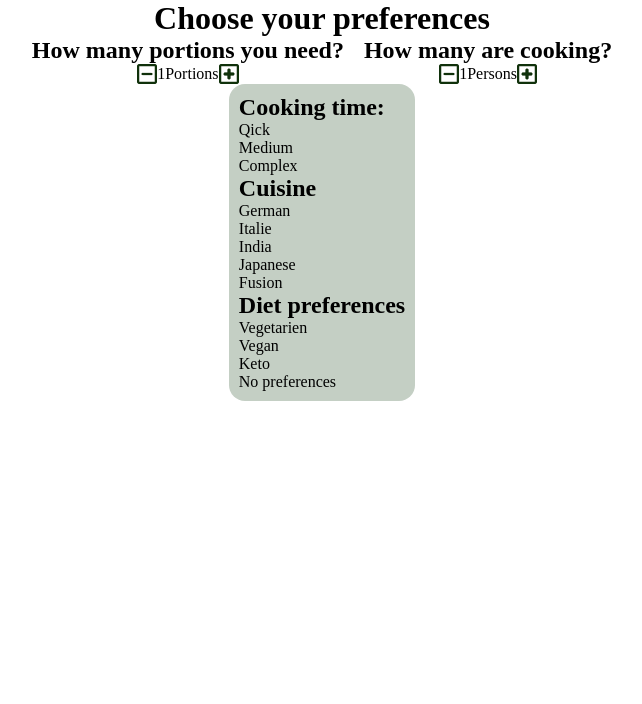
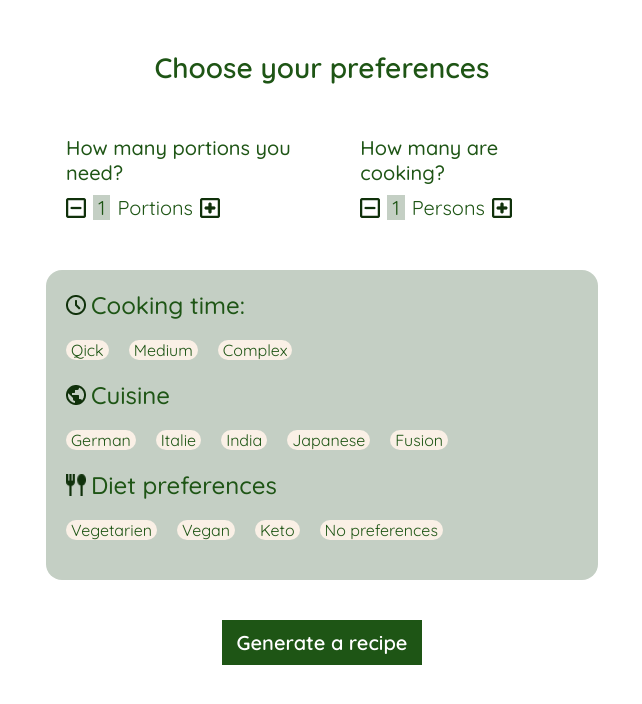
Before and after one commit to ricci27aut/Code-a-Cuisine, an Angular app: page /Preferences in a window 1280 px wide. Shown: the top 704 px of the page, without its empty margins (318-960 px from the left). Built offline with nearby package versions, Linux system fonts and the light colour scheme.

Commit message:
add service

```diff
--- a/src/app/components/genrate-recipe/genrate-recipe.html
+++ b/src/app/components/genrate-recipe/genrate-recipe.html
@@ -15,23 +15,23 @@
             <div class="add-container">
                 <h3 class="text">Serving size</h3>
                 <div>
-                    <input #quantity type="number" placeholder="100">
+                    <input #quantity type="number" class="no-spinner" placeholder="100" >
                     <img (click)="addIngredient()" src="assets/img/+.png">
                 </div>
             </div>
         </div>
 
+        <div class="flex-end">
         <div class="addlist container-style">
             <h3 class="text">List of your Ingredients</h3>
             <div *ngFor="let item of ingredients(), let i = index">
-                <div>
-                <i>{{item.quantity}}g{{item.ingred}}</i>
+                <div class="item-container">
+                <li>{{item.quantity}} {{item.ingred}}</li>
                 <img (click)="deletItem(i)" src="assets/img/delete.png">
             </div>
             </div>
         </div>
-
-        <button routerLink="/Preferences">next Step</button>
+        <button [class.dnone]="!showNectBtn" routerLink="/Preferences" class="btn-primary" >next Step</button>
+        </div>
     </section>
-
 </main>
--- a/src/app/components/genrate-recipe/genrate-recipe.scss
+++ b/src/app/components/genrate-recipe/genrate-recipe.scss
@@ -1,10 +1,10 @@
 @use '../../../styles.scss' as *;
 
 main {
+    position: relative;
     display: flex;
     align-items: center;
     flex-direction: column;
-    width: 100%;
     padding: 50px;
 }
 
@@ -52,7 +52,8 @@ section {
             }
 
             input {
-                width: 40px;
+                width: 30px;
+                text-align: center;
             }
         }
     }
@@ -107,3 +108,37 @@ input{
     font-size: 20px;
     font-weight: 500;
 }
+
+.btn-primary{
+    margin-top: 20px;
+    padding:10px 15px;
+    background-color: $font-green;
+    color: white;
+}
+
+.flex-end{
+    display: flex;
+    flex-direction: column;
+    align-items: end;
+}
+
+.dnone{
+    display: none;
+}
+
+.no-spinner::-webkit-inner-spin-button,
+.no-spinner::-webkit-outer-spin-button {
+  -webkit-appearance: none;
+  margin: 0;
+}
+
+.item-container{
+    padding: 0px 20px;
+    display: flex;
+    align-items: center;
+    justify-content: space-between;
+}
+
+.padding-right{
+    padding-right: 10px;
+}
--- a/src/app/components/genrate-recipe/genrate-recipe.ts
+++ b/src/app/components/genrate-recipe/genrate-recipe.ts
@@ -1,40 +1,52 @@
-import { Component, signal, ViewChild, ElementRef } from '@angular/core';
+import { Component, inject, ViewChild, ElementRef } from '@angular/core';
 import { CommonModule } from '@angular/common';
 import { RouterLink } from '@angular/router';
+import { N8nApi } from '../../shared/n8n-api';
 
 @Component({
   selector: 'app-genrate-recipe',
-  imports: [CommonModule,  RouterLink],
+  imports: [CommonModule, RouterLink],
   templateUrl: './genrate-recipe.html',
   styleUrl: './genrate-recipe.scss',
 })
 export class GenrateRecipe {
+  ingredients = inject(N8nApi).recipeRequest;
 
   @ViewChild('ingred')
   ingred!: ElementRef<HTMLInputElement>;
   @ViewChild('quantity')
   quantity!: ElementRef<HTMLInputElement>;
 
-  ingredients = signal<any[]>([]);
+  showNectBtn = false;
 
 
   addIngredient(): void {
     const ingred = this.ingred?.nativeElement?.value ?? '';
-    const quantity = this.quantity?.nativeElement?.value ?? 100;;
+    const quantity = this.quantity?.nativeElement?.value || 100;;
 
     this.ingredients.update(arr => [...arr, { quantity, ingred }]);
 
     this.clearInput()
+    this.showBtn()
+    console.log(this.ingredients());
   }
 
-clearInput(){
+  clearInput() {
     this.quantity.nativeElement.value = '';
     this.ingred.nativeElement.value = '';
   }
 
-deletItem(i : number){
+  deletItem(i: number) {
     this.ingredients().splice(i, 1)
-  console.log(this.ingredients());
+    this.showBtn();
+  }
 
+  showBtn() {
+    if (this.ingredients().length > 0) {
+      this.showNectBtn = true;
+    }
+    if (this.ingredients().length == 0) {
+      this.showNectBtn = false;
     }
   }
+}
--- a/src/app/components/preferences/preferences.html
+++ b/src/app/components/preferences/preferences.html
@@ -1,11 +1,12 @@
 <main>
+    <div class="possition-contnet">
     <h1>Choose your preferences</h1>
     <div class="count-container">
         <div>
             <h2>How many portions you need?</h2>
             <div class="counter-style">
                 <img (click)="countDown('portions')" src="assets/img/preferences/delet-box.png">
-                <p>{{portions}}</p><p>Portions</p>
+                <p class="count-value">{{portions}}</p><p class="margin-right">Portions</p>
                 <img (click)="countUp('portions')" src="assets/img/preferences/add-box.png">
             </div>
         </div>
@@ -13,30 +14,36 @@
             <h2>How many are cooking?</h2>
              <div class="counter-style">
                 <img (click)="countDown('persons')" src="assets/img/preferences/delet-box.png">
-                <p>{{persons}}</p><p>Persons</p>
+                <p class="count-value">{{persons}}</p><p class="margin-right">Persons</p>
                 <img (click)="countUp('persons')" src="assets/img/preferences/add-box.png">
             </div>
         </div>
     </div>
-
+</div>
     <section>
         <div>
-            <h1>Cooking time:</h1>
-            <div>Qick</div>
-            <div>Medium</div>
-            <div>Complex</div>
-        </div>
-        <div>
-            <h1>Cuisine</h1>
-            <div *ngFor="let countrie of countries, let i = index">
-                <p>{{countrie}}</p>
+            <h3><img src="assets/img/preferences/schedule.png">Cooking time:</h3>
+            <div class="chosse-container">
+            <p (click)="setTime('Qick')" [class.fix]="time === 'Qick'" class="chosse-p">Qick</p>
+            <p (click)="setTime('Medium')" [class.fix]="time === 'Medium'" class="chosse-p">Medium</p>
+            <p (click)="setTime('Complex')" [class.fix]="time === 'Complex'" class="chosse-p">Complex</p>
             </div>
         </div>
         <div>
-            <h1>Diet preferences</h1>
-             <div *ngFor="let prefer of preferencs, let i = index">
-                <p >{{prefer}}</p>
+            <h3><img src="assets/img/preferences/public.png">Cuisine</h3>
+            <div class="chosse-container">
+                <p [class.fix]="cuisine === countrie" (click)="setCuisine(countrie)" *ngFor="let countrie of countries, let i = index" class="chosse-p">{{countrie}}</p>
+            </div>
+        </div>
+        <div>
+            <h3><img src="assets/img/preferences/fork_spoon.png">Diet preferences</h3>
+             <div class="chosse-container">
+                <p *ngFor="let prefer of preferencs, let i = index" class="chosse-p" [class.fix]="prefer === diet" (click)="setDiet(prefer)">{{prefer}}</p>
             </div>
         </div>
     </section>
+    <div class="save-btn">
+        <p [class.dnone]="!checked">Please select all preferences before generating a recipe</p>
+    <button (click)="checkImput()" >Generate a recipe</button>
+    </div>
 </main>
--- a/src/app/components/preferences/preferences.scss
+++ b/src/app/components/preferences/preferences.scss
@@ -1,26 +1,124 @@
 @use '../../../styles.scss' as *;
 
-main{
+main {
     display: flex;
     align-items: center;
     flex-direction: column;
+    font-family: 'Quicksand', sans-serif;
+    color: $font-green;
 }
 
-.count-container{
+h1 {
+    font-size: 28px;
+    font-weight: 600;
+    padding: 50px 0 50px 0;
+}
+
+.count-container {
     display: flex;
     align-items: center;
-    justify-content: center;
+    justify-content: space-between;
     gap: 20px;
+    width: 100%;
 
-    .counter-style{
+    .counter-style {
         display: flex;
         align-items: center;
-        justify-content: center;
+        justify-content: start;
+        padding-top: 10px;
+        font-size: 20px;
+
+        img {
+            width: 20px;
+        }
+    }
+
+    h2 {
+        font-size: 20px;
+        font-weight: 500;
     }
 }
 
-section{
+section {
     background-color: $container-green;
     border-radius: 16px;
-    padding:10px;
+    padding: 20px;
+    margin-top: 50px;
+    width: 40%;
 }
+
+.count-value {
+    background-color: $container-green;
+    margin: 0 7px 0 7px;
+    padding: 0 5px 0 5px;
+}
+
+.margin-right {
+    margin-right: 7px;
+}
+
+h3 {
+    font-size: 24px;
+    font-weight: 500;
+    display: flex;
+    align-items: center;
+
+    img {
+        width: 20px;
+        margin-right: 5px;
+    }
+}
+
+.chosse-container {
+    padding: 20px 0 20px 0;
+    @include flex-start;
+    gap: 20px;
+
+    .chosse-p {
+        background-color: $interactive-bg;
+        width: fit-content;
+        border-radius: 16px;
+        padding: 0px 5px 0px 5px;
+        cursor: pointer;
+
+        &:hover {
+            background-color: $interactive-bg-hover;
+        }
+
+    }
+}
+
+.possition-contnet {
+    @include flex-center;
+    flex-direction: column;
+    width: 40%;
+}
+
+.save-btn {
+    @include flex-center;
+    flex-direction: column;
+
+    button {
+        padding: 10px 15px;
+        background-color: $font-green;
+        color: white;
+        font-size: 20px;
+        font-weight: 600;
+        font-family: 'Quicksand', sans-serif;
+    }
+
+    margin-top: 40px;
+
+    p {
+        margin-bottom: 10px;
+        color: red
+    }
+}
+
+.fix {
+    background-color: #B7C5B7 !important;
+}
+
+.dnone {
+    display: none;
+}
--- a/src/app/components/preferences/preferences.ts
+++ b/src/app/components/preferences/preferences.ts
@@ -1,5 +1,6 @@
-import { Component, signal } from '@angular/core';
+import { Component, signal, inject } from '@angular/core';
 import { CommonModule } from '@angular/common';
+import { N8nApi } from '../../shared/n8n-api';
 
 @Component({
   selector: 'app-preferences',
@@ -8,10 +9,17 @@ import { CommonModule } from '@angular/common';
   styleUrl: './preferences.scss',
 })
 export class Preferences {
+  ingredients = inject(N8nApi).recipeRequest;
   countries = ['German', 'Italie', 'India', 'Japanese', 'Fusion'];
   preferencs = ['Vegetarien', 'Vegan', 'Keto', 'No preferences']
   persons: number = 1;
   portions: number = 1;
+
+  time: string = '';
+  cuisine: string = '';
+  diet: string = '';
+
+  checked:boolean = false;
 
   countUp(list: 'persons' | 'portions'): void {
     if (this[list] >= 8) {
@@ -26,4 +34,26 @@ export class Preferences {
     }
     this[list] -= 1;
   }
+
+  setCuisine(cuisine: string):void {
+    this.cuisine = cuisine;
+  }
+
+   setTime(time: string):void {
+    this.time = time;
+  }
+   setDiet(diet: string):void {
+    this.diet = diet;
+  }
+
+  checkImput():void{
+    if(this.cuisine === '' || this.time === '' || this.diet === ''){
+      this.checked = true;
+      return
+  }
+    this.ingredients.update(arr => [...arr, { cuisine: this.cuisine, time: this.time, diet: this.diet, persons: this.persons, portions: this.portions }]);
+    this.checked = false;
+    console.log(this.ingredients());
+  }
+
 }
--- /dev/null
+++ b/src/app/shared/n8n-api.ts
@@ -0,0 +1,8 @@
+import { Injectable, signal } from '@angular/core';
+
+@Injectable({
+  providedIn: 'root',
+})
+export class N8nApi {
+recipeRequest = signal<any[]>([]);
+}
```
Also changed, not shown: 2 other files (tests, documents, lock files or other folders). Lines whose indentation alone changed are shown as unchanged.
